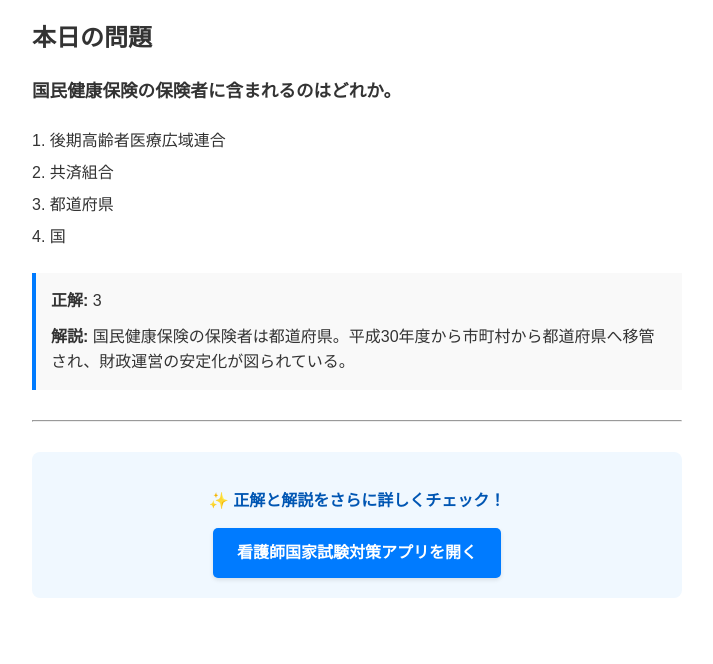
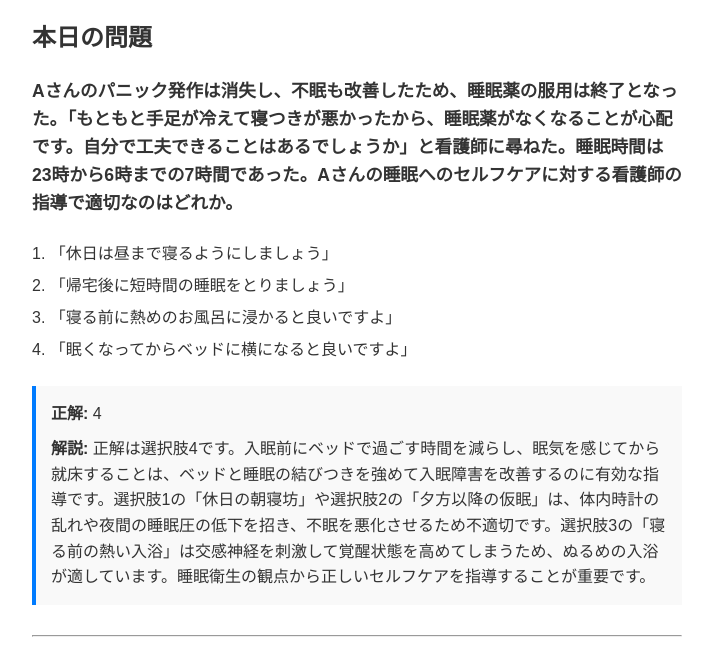
Before and after one commit to DaisukeNishioka/X-auto-post, a plain HTML site: page index.html in a window 1280 px wide. Shown: the part 106-770 px from the top of the page, without its empty margins (283-996 px from the left). Drawn offline with Linux system fonts and the light colour scheme.

Commit message:
Update today's question

```diff
--- a/index.html
+++ b/index.html
@@ -7,16 +7,16 @@
 <body style="font-family: sans-serif; max-width: 650px; margin: 40px auto; padding: 0 20px; line-height: 1.6; color: #333;">
 <h1 style="border-bottom: 2px solid #007bff; padding-bottom: 10px; color: #007bff;">本日の看護師国家試験 対策</h1>
 <h2>本日の問題</h2>
-<p style="font-size: 1.1em; font-weight: bold; margin-bottom: 20px;">国民健康保険の保険者に含まれるのはどれか。</p>
+<p style="font-size: 1.1em; font-weight: bold; margin-bottom: 20px;">Aさんのパニック発作は消失し、不眠も改善したため、睡眠薬の服用は終了となった。「もともと手足が冷えて寝つきが悪かったから、睡眠薬がなくなることが心配です。自分で工夫できることはあるでしょうか」と看護師に尋ねた。睡眠時間は23時から6時までの7時間であった。Aさんの睡眠へのセルフケアに対する看護師の指導で適切なのはどれか。</p>
 <ul style="list-style-type: none; padding-left: 0; line-height: 2;">
-<li>1. 後期高齢者医療広域連合</li>
-<li>2. 共済組合</li>
-<li>3. 都道府県</li>
-<li>4. 国</li>
+<li>1. 「休日は昼まで寝るようにしましょう」</li>
+<li>2. 「帰宅後に短時間の睡眠をとりましょう」</li>
+<li>3. 「寝る前に熱めのお風呂に浸かると良いですよ」</li>
+<li>4. 「眠くなってからベッドに横になると良いですよ」</li>
 </ul>
 <div style="margin-top: 20px; padding: 15px; background: #f9f9f9; border-left: 4px solid #007bff;">
-<p style="margin: 0 0 10px 0;"><strong>正解:</strong> 3</p>
-<p style="margin: 0;"><strong>解説:</strong> 国民健康保険の保険者は都道府県。平成30年度から市町村から都道府県へ移管され、財政運営の安定化が図られている。</p>
+<p style="margin: 0 0 10px 0;"><strong>正解:</strong> 4</p>
+<p style="margin: 0;"><strong>解説:</strong> 正解は選択肢4です。入眠前にベッドで過ごす時間を減らし、眠気を感じてから就床することは、ベッドと睡眠の結びつきを強めて入眠障害を改善するのに有効な指導です。選択肢1の「休日の朝寝坊」や選択肢2の「夕方以降の仮眠」は、体内時計の乱れや夜間の睡眠圧の低下を招き、不眠を悪化させるため不適切です。選択肢3の「寝る前の熱い入浴」は交感神経を刺激して覚醒状態を高めてしまうため、ぬるめの入浴が適しています。睡眠衛生の観点から正しいセルフケアを指導することが重要です。</p>
 </div>
 <hr style="margin: 30px 0;">
 <div style="background-color: #f0f8ff; padding: 20px; border-radius: 8px; text-align: center;">
```
